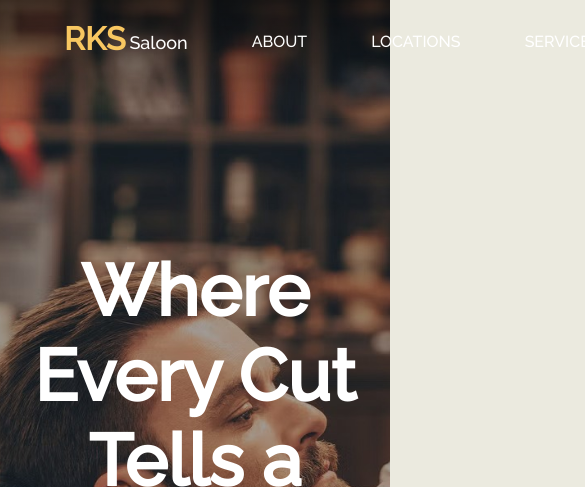
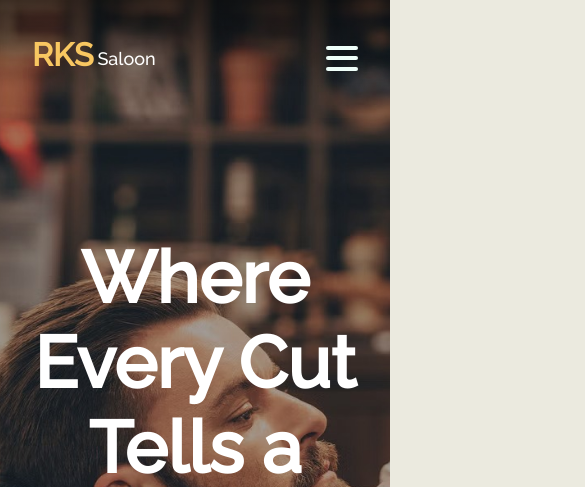
Before and after one commit to kchelvan/rks-web, a Next.js app: page / in a window 390 px wide. Shown: the top 487 px of the page, 585 px wide, since content can reach past the window. Built offline with nearby package versions, Linux system fonts and the light colour scheme.

Commit message:
Updated pages to become mobile responsive

```diff
--- a/app/components/layout/Footer/index.styled.tsx
+++ b/app/components/layout/Footer/index.styled.tsx
@@ -7,8 +7,6 @@ export const FooterContainer = styled('div')`
 	display: flex;
 	flex-direction: 'row';
 	justify-content: space-between;
-	padding-left: 32px;
-	padding-right: 32px;
 	padding-top: 16px;
 	padding-bottom: 16px;
 	background-color: ${COLORS.black};
@@ -20,7 +18,8 @@ export const NavContainer = styled('div')`
 `;
 
 export const NavItem = styled(Link)`
-	padding-left: 64px;
 	color: ${COLORS.white};
 	text-decoration: none;
+	padding-left: 32px;
+	padding-right: 32px;
 `;
--- a/app/components/layout/Footer/index.tsx
+++ b/app/components/layout/Footer/index.tsx
@@ -30,7 +30,7 @@ const ROUTES = [
 const Header = () => {
 	return (
 		<FooterContainer>
-			<NavItem style={{ paddingLeft: 0 }} href={'/#hero'}>
+			<NavItem href={'/#hero'}>
 				<Text>© RKS Saloon</Text>
 			</NavItem>
 		</FooterContainer>
--- /dev/null
+++ b/app/components/layout/Header/Burger.tsx
@@ -0,0 +1,14 @@
+import React from 'react';
+import { StyledBurger } from './index.styled';
+
+const Burger = ({ open, setOpen }: any) => {
+	return (
+		<StyledBurger open={open} onClick={() => setOpen(!open)}>
+			<div />
+			<div />
+			<div />
+		</StyledBurger>
+	);
+};
+
+export default Burger;
--- a/app/components/layout/Header/index.styled.tsx
+++ b/app/components/layout/Header/index.styled.tsx
@@ -1,6 +1,7 @@
 import _Link from 'next/link';
 import styled from 'styled-components';
 import { COLORS } from '../../../utils/colors';
+import { device } from '../../../utils/breakpoints';
 
 export const HeaderContainer = styled('div')`
 	display: flex;
@@ -30,7 +31,8 @@ export const NavItem = styled(_Link)`
 `;
 
 export const Link = styled(_Link)`
-	padding-left: 64px;
+	padding-top: ${device.md ? 16 : 0}px;
+	padding-left: ${device.md ? 32 : 64}px;
 	color: ${COLORS.white};
 	text-decoration: none;
 	text-align: center;
@@ -58,3 +60,84 @@ export const CompanySubText = styled('p')`
 	margin-left: 4px;
 	padding-top: 16px;
 `;
+
+export const StyledBurger = styled.button<{ open: boolean }>`
+	position: absolute;
+	top: 5%;
+	right: 2rem;
+	display: flex;
+	flex-direction: column;
+	justify-content: space-around;
+	width: 2rem;
+	height: 2rem;
+	background: transparent;
+	border: none;
+	cursor: pointer;
+	padding: 0;
+	z-index: 10;
+
+	&:focus {
+		outline: none;
+	}
+
+	div {
+		width: 2rem;
+		height: 0.25rem;
+		background: ${({ open }) => (open ? '#0D0C1D' : '#EFFFFA')};
+		border-radius: 10px;
+		transition: all 0.3s linear;
+		position: relative;
+		transform-origin: 1px;
+
+		:first-child {
+			transform: ${({ open }) => (open ? 'rotate(45deg)' : 'rotate(0)')};
+		}
+
+		:nth-child(2) {
+			opacity: ${({ open }) => (open ? '0' : '1')};
+			transform: ${({ open }) => (open ? 'translateX(20px)' : 'translateX(0)')};
+		}
+
+		:nth-child(3) {
+			transform: ${({ open }) => (open ? 'rotate(-45deg)' : 'rotate(0)')};
+		}
+	}
+`;
+
+export const StyledMenu = styled.nav<{ open: boolean }>`
+	display: flex;
+	flex-direction: column;
+	justify-content: center;
+	overflow: hidden;
+	background: ${COLORS.pageBackground};
+	transform: ${({ open }) =>
+		open ? 'translateX(0)' : 'translateX(100%) scaleX(0)'};
+	height: 100vh;
+	position: absolute;
+	top: 0;
+	right: 0;
+	transition: transform 0.3s ease-in-out;
+
+	@media (max-width: 576px) {
+		width: 100%;
+	}
+
+	a {
+		text-transform: uppercase;
+		padding: 2rem 0;
+		font-weight: bold;
+		letter-spacing: 0.5rem;
+		color: #0d0c1d;
+		text-decoration: none;
+		transition: color 0.3s linear;
+
+		@media (max-width: 576px) {
+			font-size: 1.5rem;
+			text-align: center;
+		}
+
+		&:hover {
+			color: #343078;
+		}
+	}
+`;
--- a/app/components/layout/Header/index.tsx
+++ b/app/components/layout/Header/index.tsx
@@ -1,6 +1,6 @@
 'use client';
 
-import React from 'react';
+import React, { useState } from 'react';
 import Text from '../../ui/Text';
 import {
 	Link,
@@ -9,9 +9,13 @@ import {
 	NavItem,
 	CompanyText,
 	CompanySubText,
+	StyledBurger,
+	StyledMenu,
 } from './index.styled';
 import Button from '../../ui/Button';
 import { useRouter } from 'next/navigation';
+import { useMediaQuery, useTheme } from '@mui/material';
+import Burger from './Burger';
 
 const ROUTES = [
 	{
@@ -36,8 +40,23 @@ const ROUTES = [
 	},
 ];
 
+const Menu = ({ open }: any) => {
+	return (
+		<StyledMenu open={open}>
+			{ROUTES?.map((route) => (
+				<NavItem key={route.route} href={route.route}>
+					<Text>{route.label}</Text>
+				</NavItem>
+			))}
+		</StyledMenu>
+	);
+};
+
 const Header = () => {
+	const theme = useTheme();
 	const router = useRouter();
+	const isMobileSize = useMediaQuery(theme.breakpoints.down('md'));
+	const [open, setOpen] = useState(false);
 
 	return (
 		<HeaderContainer>
@@ -47,6 +66,13 @@ const Header = () => {
 					<CompanySubText>Saloon</CompanySubText>
 				</div>
 			</Link>
+			{isMobileSize ? (
+				<div>
+					<Burger open={open} setOpen={setOpen} />
+					<Menu open={open} setOpen={setOpen} />
+				</div>
+			) : (
+				<div>
 					<NavContainer>
 						{ROUTES?.map((route) => (
 							<NavItem key={route.route} href={route.route}>
@@ -54,9 +80,13 @@ const Header = () => {
 							</NavItem>
 						))}
 					</NavContainer>
+				</div>
+			)}
+			{!isMobileSize ? (
 				<Button onClick={() => router.push('/#locations')}>
 					<Text>Book Now</Text>
 				</Button>
+			) : null}
 		</HeaderContainer>
 	);
 };
--- a/app/features/AboutUs/index.styled.tsx
+++ b/app/features/AboutUs/index.styled.tsx
@@ -3,31 +3,60 @@
 import styled from 'styled-components';
 import _Text from '../../components/ui/Text';
 import { COLORS } from '../../utils/colors';
+import { device } from '../../utils/breakpoints';
 
 export const Container = styled('div')`
 	display: flex;
 	width: 1280px;
-	height: 100dvh;
+	min-height: 100dvh;
 	justify-content: center;
 	align-items: center;
 	margin-left: auto;
 	margin-right: auto;
+
+	@media ${device.md} {
+		width: 100%;
+	}
+	@media ${device.lg} {
+		max-width: 900px;
+	}
 `;
 
 export const ContentContainer = styled('div')`
 	display: flex;
 	flex-direction: row;
+	margin-left: 0px;
+	margin-right: 0px;
 	justify-content: space-between;
+	padding-bottom: 0px;
+
+	@media ${device.md} {
+		flex-direction: column-reverse;
+		margin-left: 16px;
+		margin-right: 16px;
+		padding-bottom: 16px;
+	}
 `;
 
 export const TextContainer = styled('div')`
 	width: 50%;
+
+	@media ${device.md} {
+		width: 90dvw;
+	}
 `;
 
 export const ImageContainer = styled('div')`
 	position: relative;
 	width: 45%;
 	height: 70dvh;
+	margin-top: 0px;
+
+	@media ${device.md} {
+		width: 90dvw;
+		height: 340px;
+		margin-top: 24px;
+	}
 `;
 
 export const HeaderText = styled('p')`
--- a/app/features/AboutUs/index.tsx
+++ b/app/features/AboutUs/index.tsx
@@ -11,8 +11,10 @@ import Image from 'next/image';
 import AboutUsImage from '../../../public/images/istockphoto-872361244-612x612.jpg';
 import { ABOUT_TEXT } from './const';
 import VisitUsButton from './VisitUsButton';
+import { device } from '../../utils/breakpoints';
 
 const AboutUs = () => {
+	console.log('device', device.md);
 	return (
 		<Container id='about'>
 			<ContentContainer>
@@ -22,8 +24,11 @@ const AboutUs = () => {
 						priority={true}
 						alt='RKS Saloon'
 						fill
-						objectFit='cover'
-						objectPosition='23%'
+						sizes='(max-width: 768px) 100vw, (max-width: 1200px) 50vw, 33vw'
+						style={{
+							objectFit: 'cover',
+							objectPosition: '23%',
+						}}
 					/>
 				</ImageContainer>
 				<TextContainer>
--- a/app/features/HeroBanner/index.tsx
+++ b/app/features/HeroBanner/index.tsx
@@ -18,8 +18,11 @@ const HeroBanner = () => {
 					src={HeroImagePath}
 					alt='RKS Saloon'
 					fill
-					objectFit='cover'
-					objectPosition='23%'
+					sizes='(max-width: 768px) 100vw, (max-width: 1200px) 50vw, 33vw'
+					style={{
+						objectFit: 'cover',
+						objectPosition: '23%',
+					}}
 				/>
 			</DarkenedBG>
 			<ContentContainer>
--- a/app/features/Locations/index.styled.tsx
+++ b/app/features/Locations/index.styled.tsx
@@ -2,12 +2,13 @@
 
 import styled from 'styled-components';
 import { COLORS } from '../../utils/colors';
+import { device } from '../../utils/breakpoints';
 
 export const Container = styled('div')`
 	display: flex;
 	flex-direction: column;
 	width: 100%;
-	height: 70dvh;
+	min-height: 70dvh;
 	justify-content: center;
 	align-items: center;
 	margin-left: auto;
@@ -26,6 +27,15 @@ export const ContentContainer = styled('div')`
 	flex-direction: row;
 	justify-content: space-between;
 	width: 1280px;
+
+	@media ${device.md} {
+		flex-direction: column;
+		width: 100%;
+	}
+	@media ${device.lg} {
+		flex-direction: column;
+		max-width: 900px;
+	}
 `;
 
 export const CityHeader = styled('p')`
@@ -44,7 +54,16 @@ export const LocationText = styled('p')`
 `;
 
 export const LocationImageContainer = styled('div')`
-	position: relative;
-	width: 326px;
-	height: 200px;
+	margin-left: auto;
+	margin-right: auto;
+
+	@media ${device.md} {
+	}
 `;
+
+export const AddressContainer = styled('div')`
+	justify-content: center;
+	align-items: center;
+	margin-left: auto;
+	margin-right: auto;
+`;
--- a/app/features/Locations/index.tsx
+++ b/app/features/Locations/index.tsx
@@ -5,9 +5,9 @@ import {
 	ContentContainer,
 	HeaderText,
 	LocationImageContainer,
+	AddressContainer,
 	LocationText,
 } from './index.styled';
-import AboutUsImage from '../../../public/images/istockphoto-872361244-612x612.jpg';
 import Image from 'next/image';
 import { LOCATIONS } from './const';
 
@@ -17,21 +17,25 @@ const Locations = () => {
 			<HeaderText>Our Locations</HeaderText>
 			<ContentContainer>
 				{LOCATIONS?.map((location) => (
-					<div key={location?.address}>
+					<AddressContainer key={location?.address}>
 						<LocationImageContainer>
 							<Image
 								src={location?.image}
 								priority={true}
 								alt='RKS Saloon'
-								fill
-								objectFit='cover'
-								objectPosition='23%'
+								width={326}
+								height={200}
+								// sizes='(max-width: 768px) 100vw, (max-width: 1200px) 50vw, 33vw'
+								style={{
+									objectFit: 'cover',
+									objectPosition: '23%',
+								}}
 							/>
 						</LocationImageContainer>
 						<CityHeader>{location?.city}</CityHeader>
 						<LocationText>{location?.address}</LocationText>
 						<LocationText>{location?.phone}</LocationText>
-					</div>
+					</AddressContainer>
 				))}
 			</ContentContainer>
 		</Container>
--- a/app/features/Services/index.styled.tsx
+++ b/app/features/Services/index.styled.tsx
@@ -2,6 +2,7 @@
 
 import styled from 'styled-components';
 import { COLORS } from '../../utils/colors';
+import { device } from '../../utils/breakpoints';
 
 export const Container = styled('div')`
 	display: flex;
@@ -30,6 +31,13 @@ export const ContentContainer = styled('div')`
 	align-items: center;
 	margin-left: auto;
 	margin-right: auto;
+
+	@media ${device.md} {
+		grid-template-columns: repeat(1, 1fr);
+	}
+	@media ${device.lg} {
+		max-width: 900px;
+	}
 `;
 
 export const ServiceTitle = styled('p')`
--- /dev/null
+++ b/app/utils/breakpoints.ts
@@ -0,0 +1,26 @@
+interface Size {
+	xs: string;
+	sm: string;
+	md: string;
+	lg: string;
+	xl: string;
+	xxl: string;
+}
+
+const size: Size = {
+	xs: '400px', // for small screen mobile
+	sm: '600px', // for mobile screen
+	md: '900px', // for tablets
+	lg: '1280px', // for laptops
+	xl: '1440px', // for desktop / monitors
+	xxl: '1920px', // for big screens
+};
+
+export const device = {
+	xs: `(max-width: ${size.xs})`,
+	sm: `(max-width: ${size.sm})`,
+	md: `(max-width: ${size.md})`,
+	lg: `(max-width: ${size.lg})`,
+	xl: `(max-width: ${size.xl})`,
+	xxl: `(max-width: ${size.xxl})`,
+};
```
Lines whose indentation alone changed are shown as unchanged.
